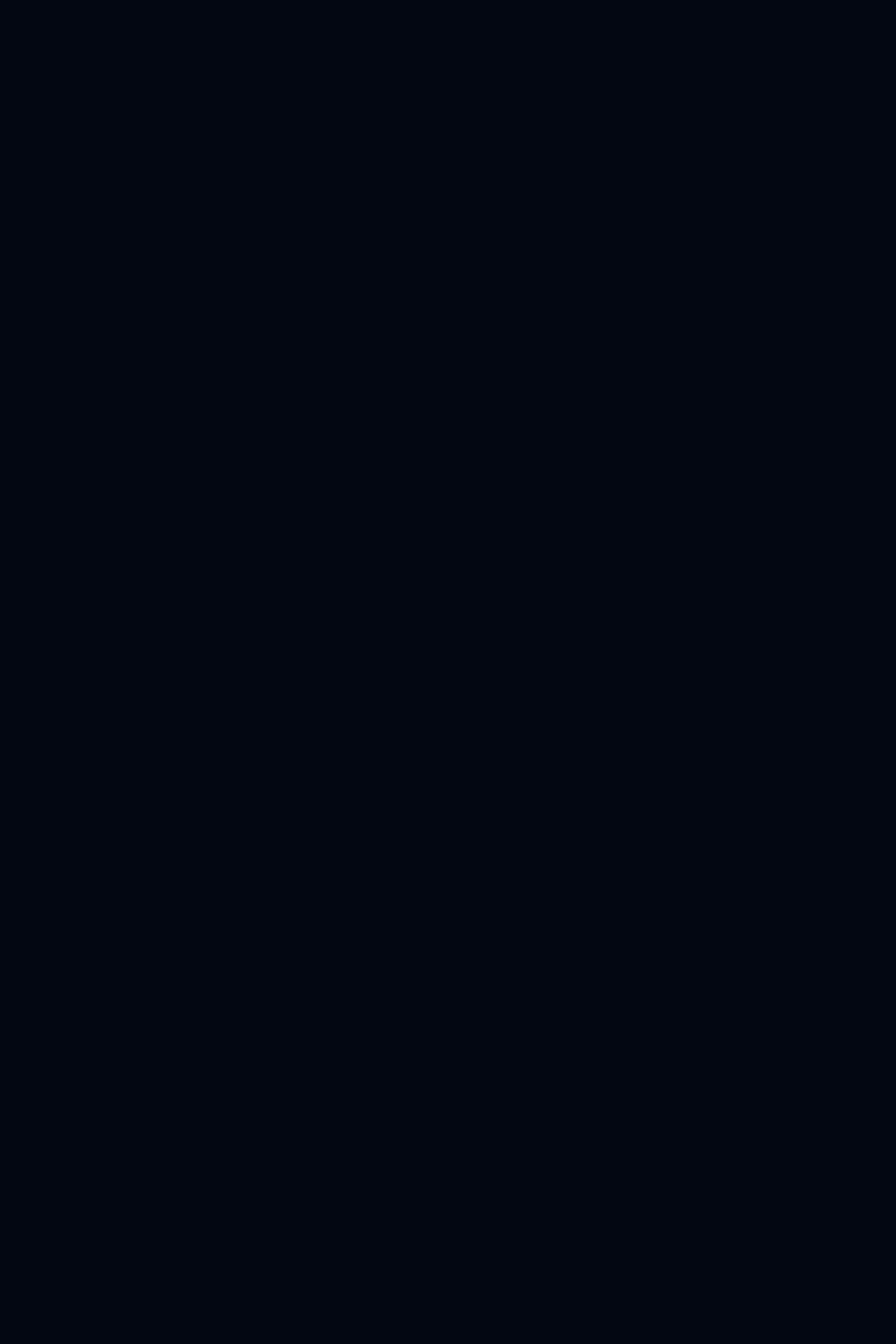
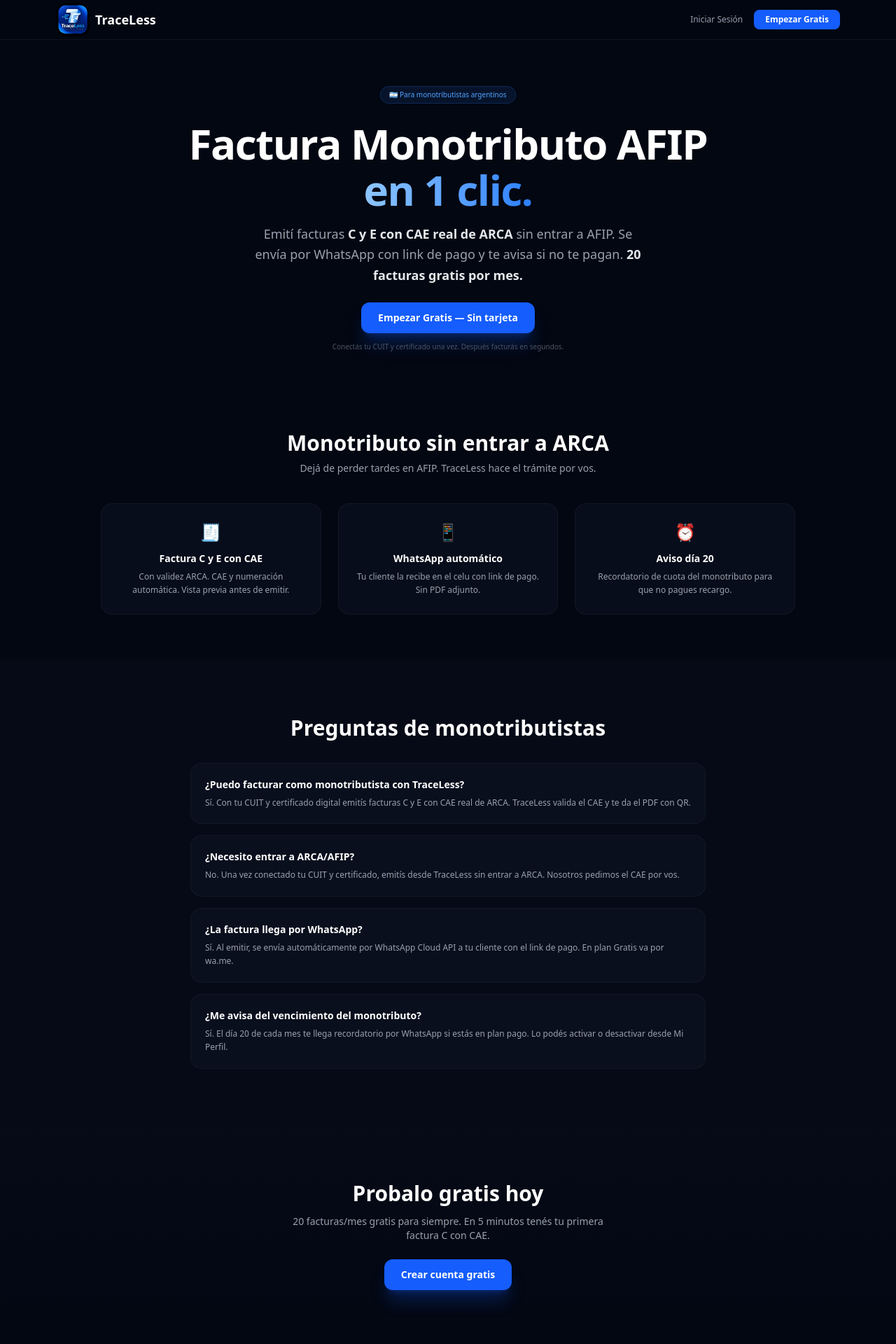
Before and after one commit to Vazquez-Alejandro/traceless, a React (Vite) app in the folder frontend/: page /factura-monotributo in a window 1280 px wide. Before the commit this address had no page. Shown: the top 1920 px of the page at 70% size. Before the commit the page ends 800 px from the top, so only its background shows below. Built offline with nearby package versions, Linux system fonts and the light colour scheme.

Commit message:
feat: landing satelite /factura-monotributo para SEO monotributo
- H1 Factura Monotributo AFIP en 1 clic, hero y 3 features monotributo
- FAQ 4 preguntas monotributo con FAQPage schema
- Ruta /factura-monotributo y sitemap

```diff
--- a/frontend/src/App.tsx
+++ b/frontend/src/App.tsx
@@ -2,6 +2,7 @@ import { Routes, Route, Navigate } from "react-router-dom";
 import { useEffect, useState } from "react";
 import { api } from "./api/client";
 import Landing from "./pages/Landing";
+import LandingMonotributo from "./pages/LandingMonotributo";
 import Login from "./pages/Login";
 import Register from "./pages/Register";
 import ForgotPassword from "./pages/ForgotPassword";
@@ -36,6 +37,7 @@ export default function App() {
   return (
     <Routes>
       <Route path="/" element={<Landing />} />
+      <Route path="/factura-monotributo" element={<LandingMonotributo />} />
       <Route path="/login" element={<Login />} />
       <Route path="/register" element={<Register />} />
       <Route path="/forgot-password" element={<ForgotPassword />} />
--- /dev/null
+++ b/frontend/src/pages/LandingMonotributo.tsx
@@ -0,0 +1,113 @@
+import { Link } from "react-router-dom";
+import { useEffect } from "react";
+
+export default function LandingMonotributo() {
+  useEffect(() => {
+    document.title = "Factura Monotributo AFIP en 1 clic | TraceLess";
+    const desc = document.querySelector('meta[name="description"]');
+    if (desc) desc.setAttribute("content", "Emití facturas C y E como monotributista con CAE real de ARCA y envialas por WhatsApp en 1 clic. Sin entrar a AFIP. Plan gratis 20 facturas/mes.");
+  }, []);
+
+  const faqs = [
+    { q: "¿Puedo facturar como monotributista con TraceLess?", a: "Sí. Con tu CUIT y certificado digital emitís facturas C y E con CAE real de ARCA. TraceLess valida el CAE y te da el PDF con QR." },
+    { q: "¿Necesito entrar a ARCA/AFIP?", a: "No. Una vez conectado tu CUIT y certificado, emitís desde TraceLess sin entrar a ARCA. Nosotros pedimos el CAE por vos." },
+    { q: "¿La factura llega por WhatsApp?", a: "Sí. Al emitir, se envía automáticamente por WhatsApp Cloud API a tu cliente con el link de pago. En plan Gratis va por wa.me." },
+    { q: "¿Me avisa del vencimiento del monotributo?", a: "Sí. El día 20 de cada mes te llega recordatorio por WhatsApp si estás en plan pago. Lo podés activar o desactivar desde Mi Perfil." },
+  ];
+
+  return (
+    <div className="min-h-screen bg-gray-950 text-white">
+      <nav className="border-b border-gray-800/40 bg-gray-950/80 backdrop-blur-xl sticky top-0 z-50">
+        <div className="max-w-6xl mx-auto flex items-center justify-between h-14 px-3 sm:px-4 gap-2">
+          <Link to="/" className="flex items-center gap-1.5 sm:gap-2 min-w-0">
+            <img src="/logonegro.svg" alt="TraceLess" className="w-9 h-9 sm:w-10 sm:h-10 md:w-12 md:h-12 rounded-xl sm:rounded-2xl flex-shrink-0" />
+            <span className="font-bold text-base sm:text-lg truncate">TraceLess</span>
+          </Link>
+          <div className="flex items-center gap-3 sm:gap-4 flex-shrink-0">
+            <Link to="/login" className="text-[11px] sm:text-xs text-gray-400 hover:text-white whitespace-nowrap ml-2 sm:ml-3">Iniciar Sesión</Link>
+            <Link to="/register" className="inline-flex items-center justify-center text-center px-3 sm:px-4 py-2 bg-blue-600 hover:bg-blue-500 text-white text-[11px] sm:text-xs font-semibold rounded-lg whitespace-nowrap leading-none">Empezar Gratis</Link>
+          </div>
+        </div>
+      </nav>
+
+      <section className="flex items-center justify-center px-4 pt-16 pb-12">
+        <div className="text-center max-w-3xl">
+          <div className="inline-flex items-center gap-2 px-3 py-1 bg-blue-500/10 border border-blue-500/20 rounded-full text-[10px] font-medium text-blue-400 mb-6">
+            🇦🇷 Para monotributistas argentinos
+          </div>
+          <h1 className="text-3xl sm:text-4xl md:text-6xl font-extrabold leading-[1.1] tracking-tight mb-4">
+            Factura Monotributo AFIP
+            <span className="bg-gradient-to-r from-blue-300 to-blue-500 bg-clip-text text-transparent"> en 1 clic.</span>
+          </h1>
+          <p className="text-sm sm:text-lg text-gray-400 leading-relaxed mb-6 max-w-xl mx-auto">
+            Emití facturas <strong className="text-gray-200">C y E con CAE real de ARCA</strong> sin entrar a AFIP. Se envía por WhatsApp con link de pago y te avisa si no te pagan. <strong className="text-gray-200">20 facturas gratis por mes.</strong>
+          </p>
+          <div className="flex flex-col sm:flex-row items-center justify-center gap-3">
+            <Link to="/register" className="w-full sm:w-auto px-6 py-3 bg-blue-600 hover:bg-blue-500 text-white font-semibold rounded-xl shadow-xl shadow-blue-600/25 text-sm">
+              Empezar Gratis — Sin tarjeta
+            </Link>
+          </div>
+          <p className="text-[10px] text-gray-600 mt-3">Conectás tu CUIT y certificado una vez. Después facturás en segundos.</p>
+        </div>
+      </section>
+
+      <section className="py-12 sm:py-16">
+        <div className="max-w-5xl mx-auto px-4">
+          <h2 className="text-2xl sm:text-3xl font-bold text-center mb-2">Monotributo sin entrar a ARCA</h2>
+          <p className="text-gray-400 text-center mb-10 max-w-2xl mx-auto text-sm">Dejá de perder tardes en AFIP. TraceLess hace el trámite por vos.</p>
+          <div className="grid md:grid-cols-3 gap-6">
+            {[
+              { icon: "🧾", title: "Factura C y E con CAE", desc: "Con validez ARCA. CAE y numeración automática. Vista previa antes de emitir." },
+              { icon: "📱", title: "WhatsApp automático", desc: "Tu cliente la recibe en el celu con link de pago. Sin PDF adjunto." },
+              { icon: "⏰", title: "Aviso día 20", desc: "Recordatorio de cuota del monotributo para que no pagues recargo." },
+            ].map((f, i) => (
+              <div key={i} className="p-6 rounded-2xl bg-gray-900/40 border border-gray-800/40 text-center">
+                <div className="text-2xl mb-3">{f.icon}</div>
+                <h3 className="text-sm font-semibold mb-1.5">{f.title}</h3>
+                <p className="text-xs text-gray-400 leading-relaxed">{f.desc}</p>
+              </div>
+            ))}
+          </div>
+        </div>
+      </section>
+
+      <section className="py-12 sm:py-20 bg-gray-900/20">
+        <div className="max-w-3xl mx-auto px-4">
+          <h2 className="text-2xl sm:text-3xl font-bold text-center mb-2">Preguntas de monotributistas</h2>
+          <div className="space-y-4 mt-8">
+            {faqs.map((f, i) => (
+              <div key={i} className="p-5 rounded-2xl bg-gray-900/40 border border-gray-800/40">
+                <h3 className="text-sm font-semibold mb-1.5">{f.q}</h3>
+                <p className="text-xs text-gray-400 leading-relaxed">{f.a}</p>
+              </div>
+            ))}
+          </div>
+        </div>
+      </section>
+
+      <section className="py-12 sm:py-20 bg-gradient-to-b from-gray-900/20 to-gray-950">
+        <div className="max-w-3xl mx-auto px-4 text-center">
+          <h2 className="text-2xl sm:text-3xl font-bold mb-3">Probalo gratis hoy</h2>
+          <p className="text-gray-400 mb-6 max-w-md mx-auto text-sm">20 facturas/mes gratis para siempre. En 5 minutos tenés tu primera factura C con CAE.</p>
+          <Link to="/register" className="inline-block px-6 py-3 bg-blue-600 hover:bg-blue-500 text-white font-semibold rounded-xl shadow-xl shadow-blue-600/25 text-sm">
+            Crear cuenta gratis
+          </Link>
+        </div>
+      </section>
+
+      <footer className="border-t border-gray-800/30 py-6">
+        <div className="max-w-5xl mx-auto px-4 flex flex-col md:flex-row items-center justify-between gap-3 text-xs text-gray-600">
+          <span>TraceLess — © 2026</span>
+          <div className="flex items-center gap-4">
+            <Link to="/terminos" className="hover:text-gray-400">Términos</Link>
+            <Link to="/privacidad" className="hover:text-gray-400">Privacidad</Link>
+            <Link to="/contact" className="hover:text-gray-400">Contacto</Link>
+          </div>
+        </div>
+      </footer>
+
+      <script type="application/ld+json" dangerouslySetInnerHTML={{ __html: JSON.stringify({ "@context": "https://schema.org", "@type": "FAQPage", "mainEntity": faqs.map(f => ({ "@type": "Question", "name": f.q, "acceptedAnswer": { "@type": "Answer", "text": f.a } })) }) }}>
+      </script>
+    </div>
+  );
+}
```
Also changed, not shown: 1 other file (tests, documents, lock files or other folders).
